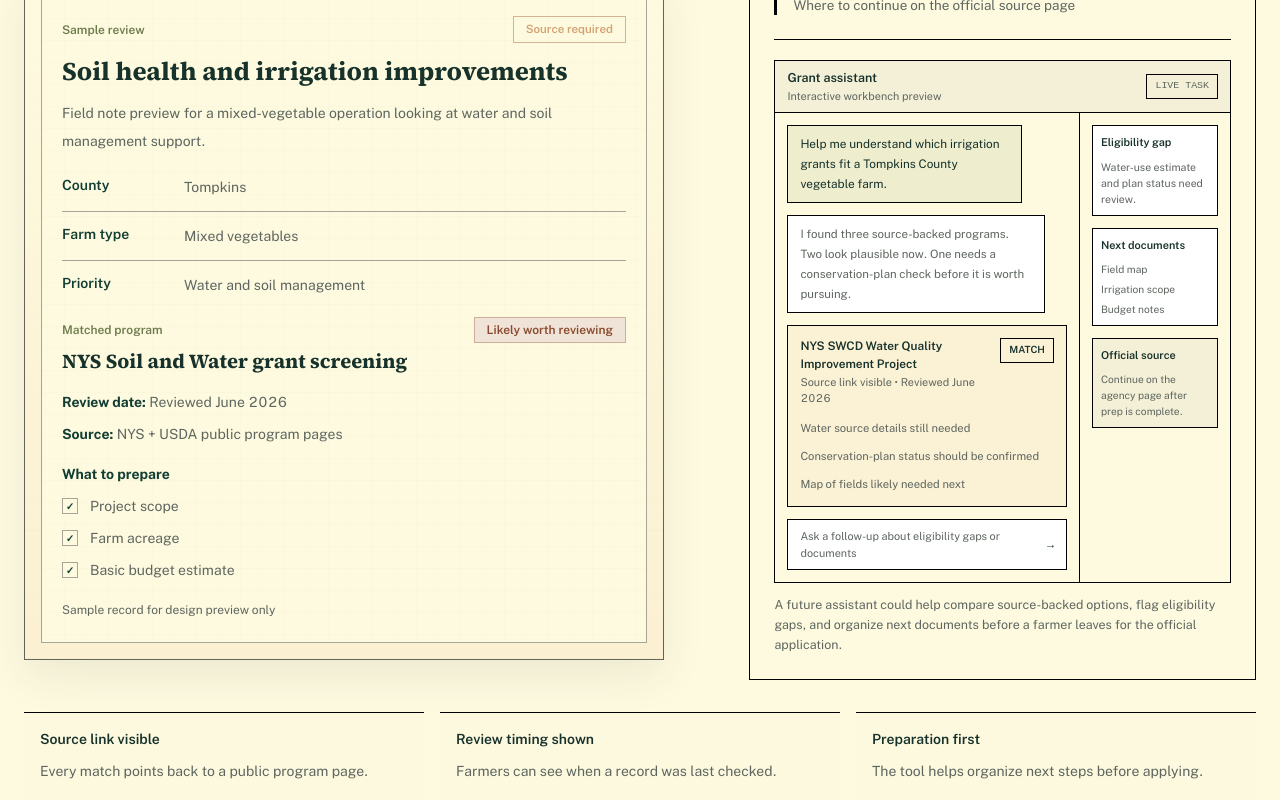
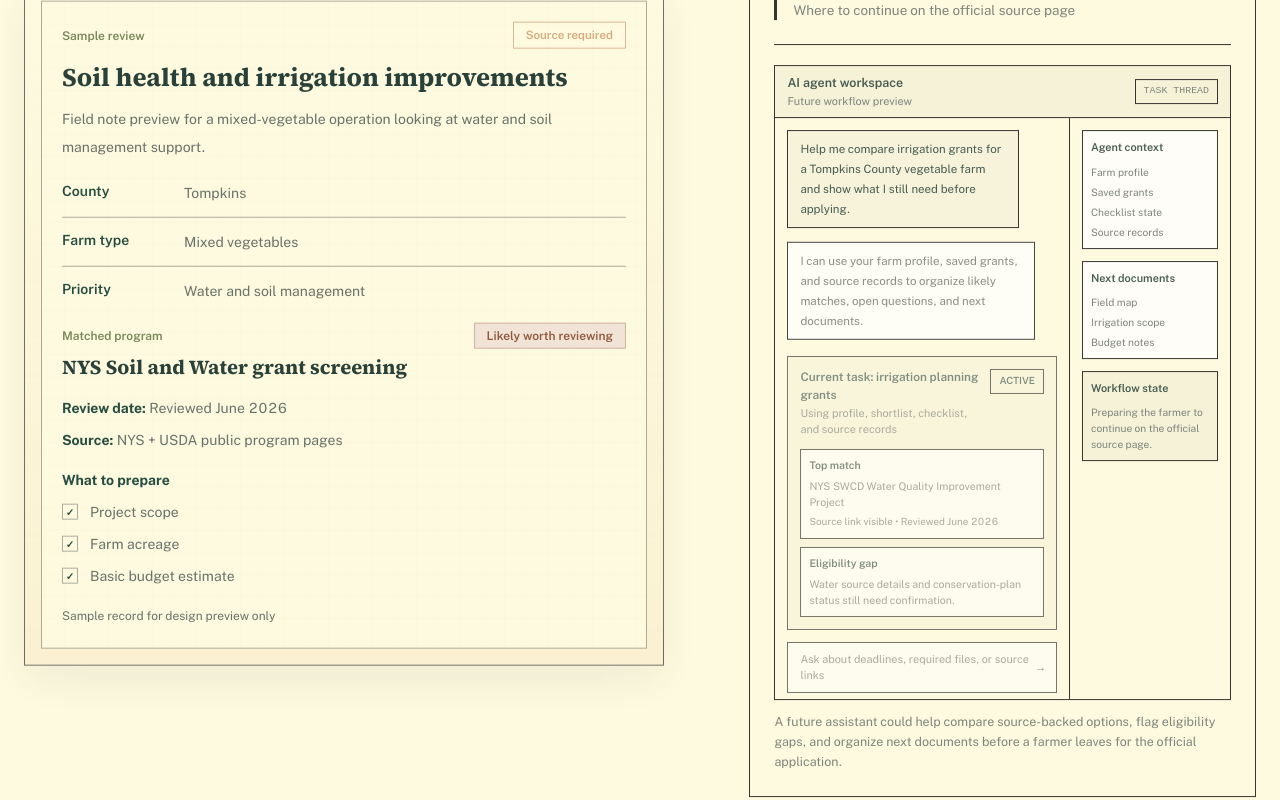
Before and after one commit to Andrewliyx/agrigrantny-next, a Next.js app: page / in a window 1280 px wide. Shown: the part 1640-2440 px from the top of the page. Built offline with nearby package versions, Linux system fonts and the light colour scheme.

Commit message:
Refine AI workbench mockup and reveal animation

```diff
--- a/src/app/page.tsx
+++ b/src/app/page.tsx
@@ -258,7 +258,9 @@ function Welcome({
   setLoginError: (message: string) => void;
 }) {
   const workflowRef = useRef<HTMLElement | null>(null);
+  const exampleRef = useRef<HTMLElement | null>(null);
   const [workflowProgress, setWorkflowProgress] = useState(0);
+  const [exampleProgress, setExampleProgress] = useState(0);
 
   useEffect(() => {
     function updateWorkflowProgress() {
@@ -283,6 +285,33 @@ function Welcome({
     return () => {
       window.removeEventListener("scroll", updateWorkflowProgress);
       window.removeEventListener("resize", updateWorkflowProgress);
+    };
+  }, []);
+
+  useEffect(() => {
+    function updateExampleProgress() {
+      const node = exampleRef.current;
+
+      if (!node) return;
+
+      const rect = node.getBoundingClientRect();
+      const viewportHeight = window.innerHeight;
+      const start = viewportHeight * 0.82;
+      const end = viewportHeight * 0.22;
+      const traveled = start - rect.top;
+      const total = start - end;
+      const progress = total <= 0 ? 0 : Math.max(0, Math.min(1, traveled / total));
+
+      setExampleProgress(progress);
+    }
+
+    updateExampleProgress();
+    window.addEventListener("scroll", updateExampleProgress, { passive: true });
+    window.addEventListener("resize", updateExampleProgress);
+
+    return () => {
+      window.removeEventListener("scroll", updateExampleProgress);
+      window.removeEventListener("resize", updateExampleProgress);
     };
   }, []);
 
@@ -398,7 +427,7 @@ function Welcome({
         </div>
       </section>
 
-      <section className="section-bleed border-t border-black bg-[var(--paper)] px-6 py-14" id="example">
+      <section className="section-bleed border-t border-black bg-[var(--paper)] px-6 py-14" id="example" ref={exampleRef}>
         <div className="mx-auto grid max-w-7xl gap-8">
           <div className="grid grid-cols-[minmax(0,1.15fr)_minmax(320px,0.85fr)] gap-10 max-lg:grid-cols-1">
             <div>
@@ -407,11 +436,23 @@ function Welcome({
               {siteContent.example.title}
             </h3>
             <p className="mt-4 max-w-3xl text-[0.86rem] leading-6 text-[var(--muted-ink)]">{siteContent.example.body}</p>
-            <div className="mt-6 max-w-[40rem]">
+            <div
+              className="mt-6 max-w-[40rem] transition-all duration-500"
+              style={{
+                opacity: Math.max(0, Math.min(1, exampleProgress * 1.2)),
+                transform: `translateY(${24 - Math.min(exampleProgress, 1) * 24}px)`,
+              }}
+            >
               <ExamplePreview />
             </div>
           </div>
-            <aside className="self-start border border-black bg-[var(--cream)] p-6">
+            <aside
+              className="self-start border border-black bg-[var(--cream)] p-6 transition-all duration-500"
+              style={{
+                opacity: Math.max(0, Math.min(1, (exampleProgress - 0.18) * 1.35)),
+                transform: `translateY(${24 - Math.max(0, Math.min(1, (exampleProgress - 0.18) * 1.35)) * 24}px)`,
+              }}
+            >
               <div className="border-l-[3px] border-black pl-4">
                 <span className="text-[0.76rem] font-semibold text-[var(--clay)]">What a result should make clear</span>
                 <ul className="mt-4 grid gap-4 text-[0.84rem] leading-5 text-[var(--muted-ink)]">
@@ -422,14 +463,20 @@ function Welcome({
                 </ul>
               </div>
               <div className="mt-6 border-t border-black pt-5">
-                <AgentWorkbenchDemo />
+                <AgentWorkbenchDemo progress={exampleProgress} />
                 <p className="mt-3 text-[0.78rem] leading-5 text-[var(--muted-ink)]">
                   A future assistant could help compare source-backed options, flag eligibility gaps, and organize next documents before a farmer leaves for the official application.
                 </p>
               </div>
             </aside>
           </div>
-          <div className="grid grid-cols-3 gap-4 max-md:grid-cols-1">
+          <div
+            className="grid grid-cols-3 gap-4 transition-all duration-500 max-md:grid-cols-1"
+            style={{
+              opacity: Math.max(0, Math.min(1, (exampleProgress - 0.4) * 1.7)),
+              transform: `translateY(${18 - Math.max(0, Math.min(1, (exampleProgress - 0.4) * 1.7)) * 18}px)`,
+            }}
+          >
             <TrustMini text="Every match points back to a public program page." title="Source link visible" />
             <TrustMini text="Farmers can see when a record was last checked." title="Review timing shown" />
             <TrustMini text="The tool helps organize next steps before applying." title="Preparation first" />
@@ -572,44 +619,66 @@ function TrustMini({ title, text }: { title: string; text: string }) {
   );
 }
 
-function AgentWorkbenchDemo() {
+function AgentWorkbenchDemo({ progress }: { progress: number }) {
+  const stageOne = Math.max(0, Math.min(1, progress * 1.35));
+  const stageTwo = Math.max(0, Math.min(1, (progress - 0.18) * 1.55));
+  const stageThree = Math.max(0, Math.min(1, (progress - 0.38) * 1.75));
+
   return (
     <div className="border border-black bg-[var(--paper-soft)]">
       <div className="flex items-center justify-between border-b border-black bg-[rgba(0,0,0,0.04)] px-3 py-2">
         <div>
-          <strong className="block text-[0.78rem] font-semibold text-[var(--ink)]">Grant assistant</strong>
-          <span className="block text-[0.68rem] text-[var(--muted-ink)]">Interactive workbench preview</span>
+          <strong className="block text-[0.78rem] font-semibold text-[var(--ink)]">AI agent workspace</strong>
+          <span className="block text-[0.68rem] text-[var(--muted-ink)]">Future workflow preview</span>
         </div>
         <span className="border border-black px-2 py-1 font-mono text-[0.62rem] text-[var(--muted-ink)]">
-          LIVE TASK
+          TASK THREAD
         </span>
       </div>
 
-      <div className="grid grid-cols-[minmax(0,1.2fr)_150px] max-sm:grid-cols-1">
+      <div className="grid grid-cols-[minmax(0,1.1fr)_160px] max-sm:grid-cols-1">
         <div className="border-r border-black p-3 max-sm:border-r-0 max-sm:border-b">
           <div className="grid gap-3">
-            <div className="max-w-[84%] border border-black bg-[rgba(204,213,174,0.34)] px-3 py-2 text-[0.74rem] leading-5 text-[var(--ink)]">
-              Help me understand which irrigation grants fit a Tompkins County vegetable farm.
+            <div
+              className="max-w-[86%] border border-black bg-[rgba(0,0,0,0.03)] px-3 py-2 text-[0.72rem] leading-5 text-[var(--ink)] transition-all duration-400"
+              style={{ opacity: stageOne, transform: `translateY(${18 - stageOne * 18}px)` }}
+            >
+              Help me compare irrigation grants for a Tompkins County vegetable farm and show what I still need before applying.
             </div>
-            <div className="max-w-[92%] border border-black bg-white px-3 py-2 text-[0.72rem] leading-5 text-[var(--muted-ink)]">
-              I found three source-backed programs. Two look plausible now. One needs a conservation-plan check before it is worth pursuing.
+            <div
+              className="max-w-[92%] border border-black bg-white px-3 py-2 text-[0.72rem] leading-5 text-[var(--muted-ink)] transition-all duration-400"
+              style={{ opacity: stageTwo, transform: `translateY(${18 - stageTwo * 18}px)` }}
+            >
+              I can use your farm profile, saved grants, and source records to organize likely matches, open questions, and next documents.
             </div>
-            <div className="border border-black bg-[rgba(250,237,205,0.58)] p-3">
+            <div
+              className="border border-black bg-[rgba(0,0,0,0.035)] p-3 transition-all duration-500"
+              style={{ opacity: stageThree, transform: `translateY(${18 - stageThree * 18}px)` }}
+            >
               <div className="flex items-start justify-between gap-3">
                 <div>
-                  <strong className="block text-[0.74rem] font-semibold text-[var(--ink)]">NYS SWCD Water Quality Improvement Project</strong>
-                  <span className="block text-[0.68rem] text-[var(--muted-ink)]">Source link visible • Reviewed June 2026</span>
+                  <strong className="block text-[0.74rem] font-semibold text-[var(--ink)]">Current task: irrigation planning grants</strong>
+                  <span className="block text-[0.68rem] text-[var(--muted-ink)]">Using profile, shortlist, checklist, and source records</span>
                 </div>
-                <span className="border border-black px-2 py-1 text-[0.62rem] font-semibold text-[var(--ink)]">MATCH</span>
+                <span className="border border-black px-2 py-1 text-[0.62rem] font-semibold text-[var(--ink)]">ACTIVE</span>
               </div>
-              <ul className="mt-3 grid gap-2 text-[0.7rem] leading-5 text-[var(--muted-ink)]">
-                <li>Water source details still needed</li>
-                <li>Conservation-plan status should be confirmed</li>
-                <li>Map of fields likely needed next</li>
-              </ul>
+              <div className="mt-3 grid gap-2">
+                <div className="border border-black bg-white p-2">
+                  <strong className="block text-[0.66rem] font-semibold text-[var(--ink)]">Top match</strong>
+                  <p className="mt-1 text-[0.66rem] leading-4 text-[var(--muted-ink)]">NYS SWCD Water Quality Improvement Project</p>
+                  <p className="mt-1 text-[0.62rem] leading-4 text-[var(--muted-ink)]">Source link visible • Reviewed June 2026</p>
+                </div>
+                <div className="border border-black bg-white p-2">
+                  <strong className="block text-[0.66rem] font-semibold text-[var(--ink)]">Eligibility gap</strong>
+                  <p className="mt-1 text-[0.66rem] leading-4 text-[var(--muted-ink)]">Water source details and conservation-plan status still need confirmation.</p>
+                </div>
+              </div>
             </div>
-            <div className="flex items-center justify-between border border-black bg-white px-3 py-2">
-              <span className="text-[0.68rem] text-[var(--muted-ink)]">Ask a follow-up about eligibility gaps or documents</span>
+            <div
+              className="flex items-center justify-between border border-black bg-white px-3 py-2 transition-all duration-500"
+              style={{ opacity: stageThree, transform: `translateY(${18 - stageThree * 18}px)` }}
+            >
+              <span className="text-[0.68rem] text-[var(--muted-ink)]">Ask about deadlines, required files, or source links</span>
               <span className="font-mono text-[0.72rem] text-[var(--ink)]">→</span>
             </div>
           </div>
@@ -618,8 +687,13 @@ function AgentWorkbenchDemo() {
         <div className="p-3">
           <div className="grid gap-3">
             <div className="border border-black bg-white p-2">
-              <strong className="block text-[0.68rem] font-semibold text-[var(--ink)]">Eligibility gap</strong>
-              <p className="mt-2 text-[0.66rem] leading-4 text-[var(--muted-ink)]">Water-use estimate and plan status need review.</p>
+              <strong className="block text-[0.68rem] font-semibold text-[var(--ink)]">Agent context</strong>
+              <ul className="mt-2 grid gap-1 text-[0.64rem] leading-4 text-[var(--muted-ink)]">
+                <li>Farm profile</li>
+                <li>Saved grants</li>
+                <li>Checklist state</li>
+                <li>Source records</li>
+              </ul>
             </div>
             <div className="border border-black bg-white p-2">
               <strong className="block text-[0.68rem] font-semibold text-[var(--ink)]">Next documents</strong>
@@ -630,8 +704,8 @@ function AgentWorkbenchDemo() {
               </ul>
             </div>
             <div className="border border-black bg-[rgba(0,0,0,0.04)] p-2">
-              <strong className="block text-[0.68rem] font-semibold text-[var(--ink)]">Official source</strong>
-              <p className="mt-2 text-[0.64rem] leading-4 text-[var(--muted-ink)]">Continue on the agency page after prep is complete.</p>
+              <strong className="block text-[0.68rem] font-semibold text-[var(--ink)]">Workflow state</strong>
+              <p className="mt-2 text-[0.64rem] leading-4 text-[var(--muted-ink)]">Preparing the farmer to continue on the official source page.</p>
             </div>
           </div>
         </div>
```
